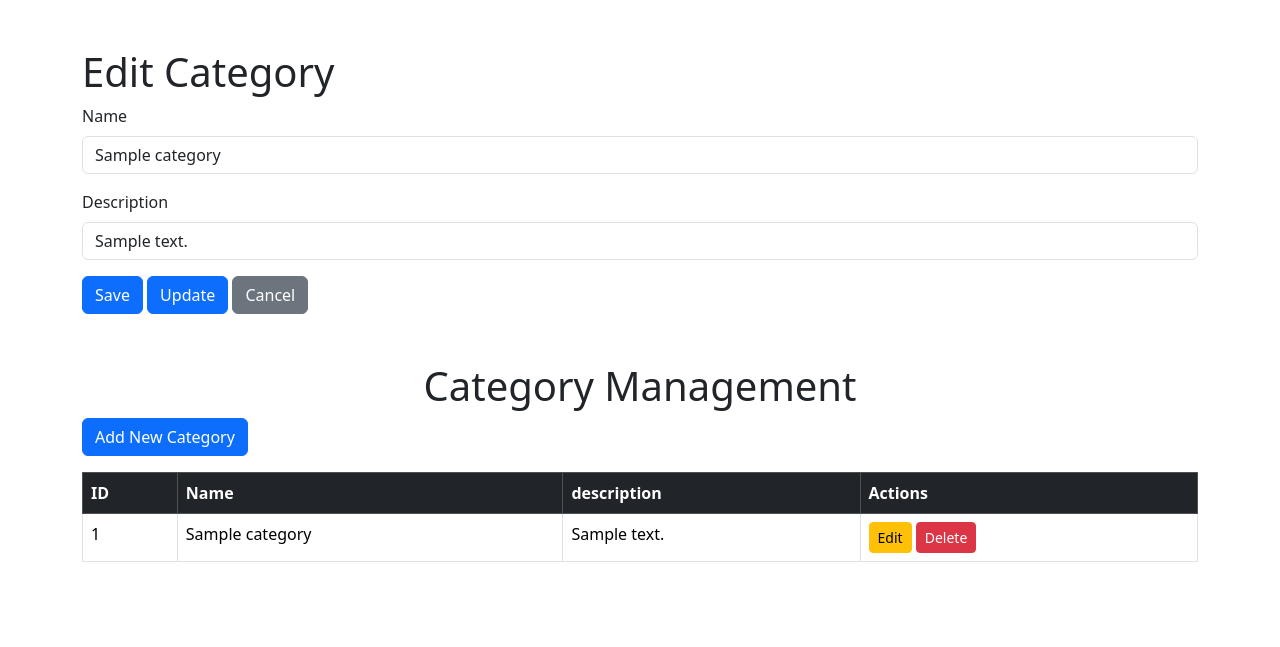
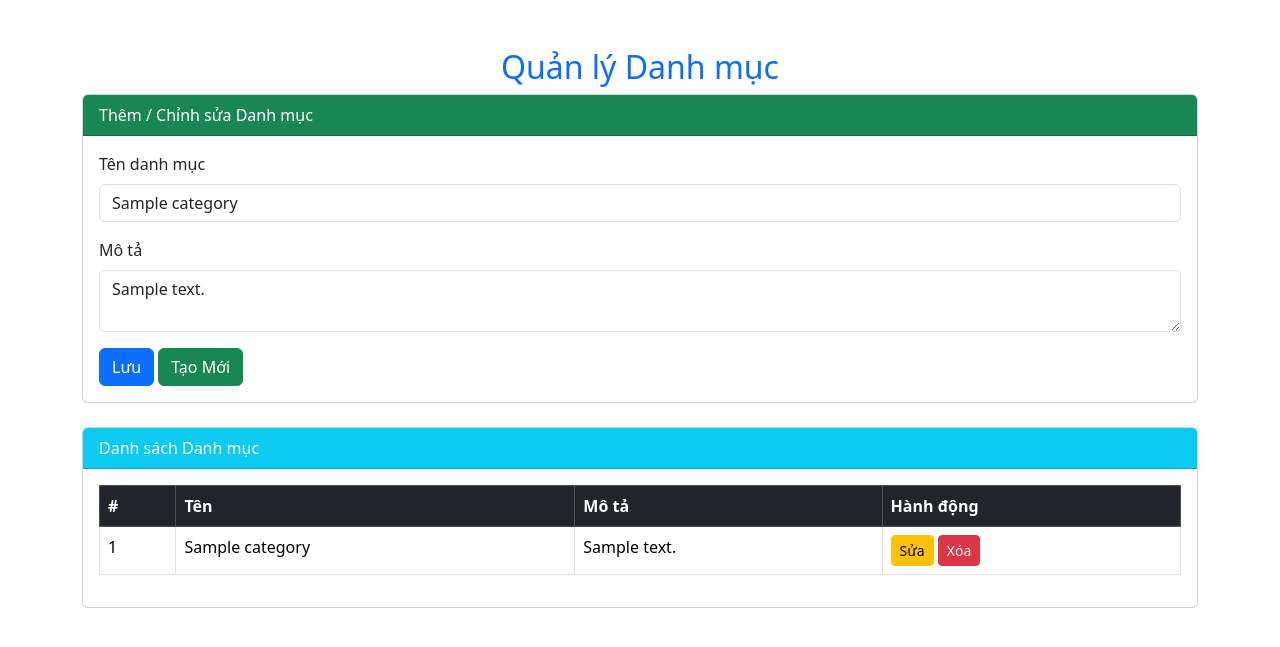
Before and after one commit to khannps39199/ShoppingWebsite, a Spring Boot app: page /getcategories in a window 1280 px wide. Shown: the top 647 px of the page. Run offline with Spring Boot 4, Linux system fonts and the light colour scheme; empty tables hold one stand-in row (values such as "Sample post"); database files in the repository are not loaded.

```diff
--- a/src/main/resources/templates/CategoriesCRUD.html
+++ b/src/main/resources/templates/CategoriesCRUD.html
@@ -1,65 +1,73 @@
 <!DOCTYPE html>
-<html xmlns:th="http://www.thymeleaf.org">
+<html lang="vi" xmlns:th="http://www.thymeleaf.org">
 <head>
     <meta charset="UTF-8">
     <meta name="viewport" content="width=device-width, initial-scale=1.0">
-    <title>Category Management</title>
-    <!-- Bootstrap CSS -->
+    <title>Quản lý Danh mục</title>
     <link href="https://cdn.jsdelivr.net/npm/bootstrap@5.3.2/dist/css/bootstrap.min.css" rel="stylesheet">
 </head>
 <body>
     <div class="container mt-5">
-	       <h1 th:text="${category.getId() != null ? 'Edit Category' : 'Create Category'}"></h1>
-		   <form th:object="${category}" method="post" class="needs-validation" novalidate>
-		       <input type="hidden" th:field="*{id}">
+        <h2 class="text-center text-primary">Quản lý Danh mục</h2>
 
-		       <div class="mb-3">
-		           <label for="name" class="form-label">Name</label>
-		           <input type="text" id="name" th:field="*{name}" class="form-control" required>
-		           <div class="invalid-feedback">Please enter a name.</div>
+        <!-- Thông báo -->
+        <div th:if="${successMessage}" class="alert alert-success text-center">
+            <span th:text="${successMessage}"></span>
+        </div>
+        <div th:if="${errorMessage}" class="alert alert-danger text-center">
+            <span th:text="${errorMessage}"></span>
         </div>
 
+        <!-- Form Thêm/Sửa Danh mục -->
+        <div class="card mb-4">
+            <div class="card-header bg-success text-white">Thêm / Chỉnh sửa Danh mục</div>
+            <div class="card-body">
+                <form th:action="@{/categories/save}" th:object="${category}" method="post">
+                    <input type="hidden" th:field="*{id}">
                     <div class="mb-3">
-		           <label for="description" class="form-label">Description</label>
-		           <input type="text" id="description" th:field="*{description}" class="form-control" required>
-		           <div class="invalid-feedback">Please enter a description.</div>
+                        <label class="form-label">Tên danh mục</label>
+                        <input type="text" th:field="*{name}" class="form-control" required>
+                    </div>
+                    <div class="mb-3">
+                        <label class="form-label">Mô tả</label>
+                        <textarea th:field="*{description}" class="form-control" required></textarea>
+                    </div>
+                    <button type="submit" class="btn btn-primary">Lưu</button>
+                    <a href="/categories/new" class="btn btn-success">Tạo Mới</a>
+                </form>
+            </div>
         </div>
 
-		       <button type="submit" class="btn btn-primary" formaction="@{/categories/save}">Save</button>
-		       <button type="submit" class="btn btn-primary" formaction="@{/categories/update}">Update</button>
-
-		       <a th:href="@{/categories}" class="btn btn-secondary">Cancel</a>
-		   </form>
-	   </div>
-    <div class="container mt-5">
-        <h1 class="text-center">Category Management</h1>
-        <a th:href="@{/getcategories/newcategory}" class="btn btn-primary mb-3">Add New Category</a>
-
-        <table class="table table-bordered">
+        <!-- Danh sách Danh mục -->
+        <div class="card">
+            <div class="card-header bg-info text-white">Danh sách Danh mục</div>
+            <div class="card-body">
+                <table class="table table-bordered table-hover">
                     <thead class="table-dark">
                         <tr>
-                    <th>ID</th>
-                    <th>Name</th>
-					<th>description</th>
-					<th>Actions</th>
+                            <th>#</th>
+                            <th>Tên</th>
+                            <th>Mô tả</th>
+                            <th>Hành động</th>
                         </tr>
                     </thead>
                     <tbody>
-                <tr th:each="category : ${categories}">
-                    <td th:text="${category.id}"></td>
+                        <tr th:each="category, iterStat : ${categories}">
+                            <td th:text="${iterStat.index + 1}"></td>
                             <td th:text="${category.name}"></td>
                             <td th:text="${category.description}"></td>
                             <td>
-                        <a th:href="@{/getcategories/edit(id=${category.id})}" class="btn btn-warning btn-sm">Edit</a>
-                        <a th:href="@{/getcategories/delete(id=${category.id})}"
-                           class="btn btn-danger btn-sm"
-                           onclick="return confirm('Are you sure?');">Delete</a>
+                                <a th:href="@{/categories/edit/{id}(id=${category.id})}" class="btn btn-warning btn-sm">Sửa</a>
+                                <a th:href="@{/categories/delete/{id}(id=${category.id})}" class="btn btn-danger btn-sm"
+                                   onclick="return confirm('Bạn có chắc chắn muốn xóa?');">Xóa</a>
                             </td>
                         </tr>
                     </tbody>
                 </table>
             </div>
-    <!-- Bootstrap Bundle JS -->
+        </div>
+    </div>
+
     <script src="https://cdn.jsdelivr.net/npm/bootstrap@5.3.2/dist/js/bootstrap.bundle.min.js"></script>
 </body>
 </html>
```
Lines whose indentation alone changed are shown as unchanged.
